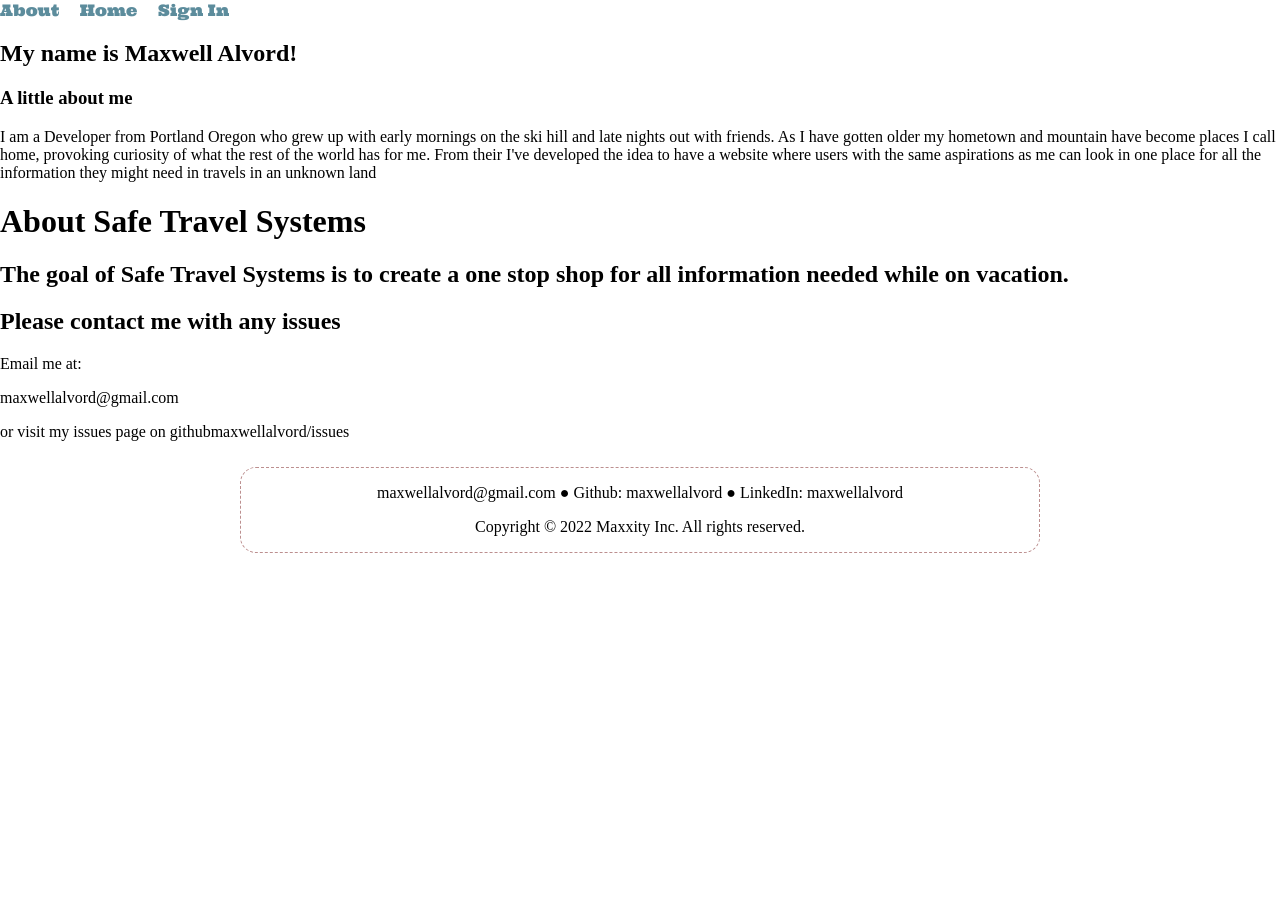
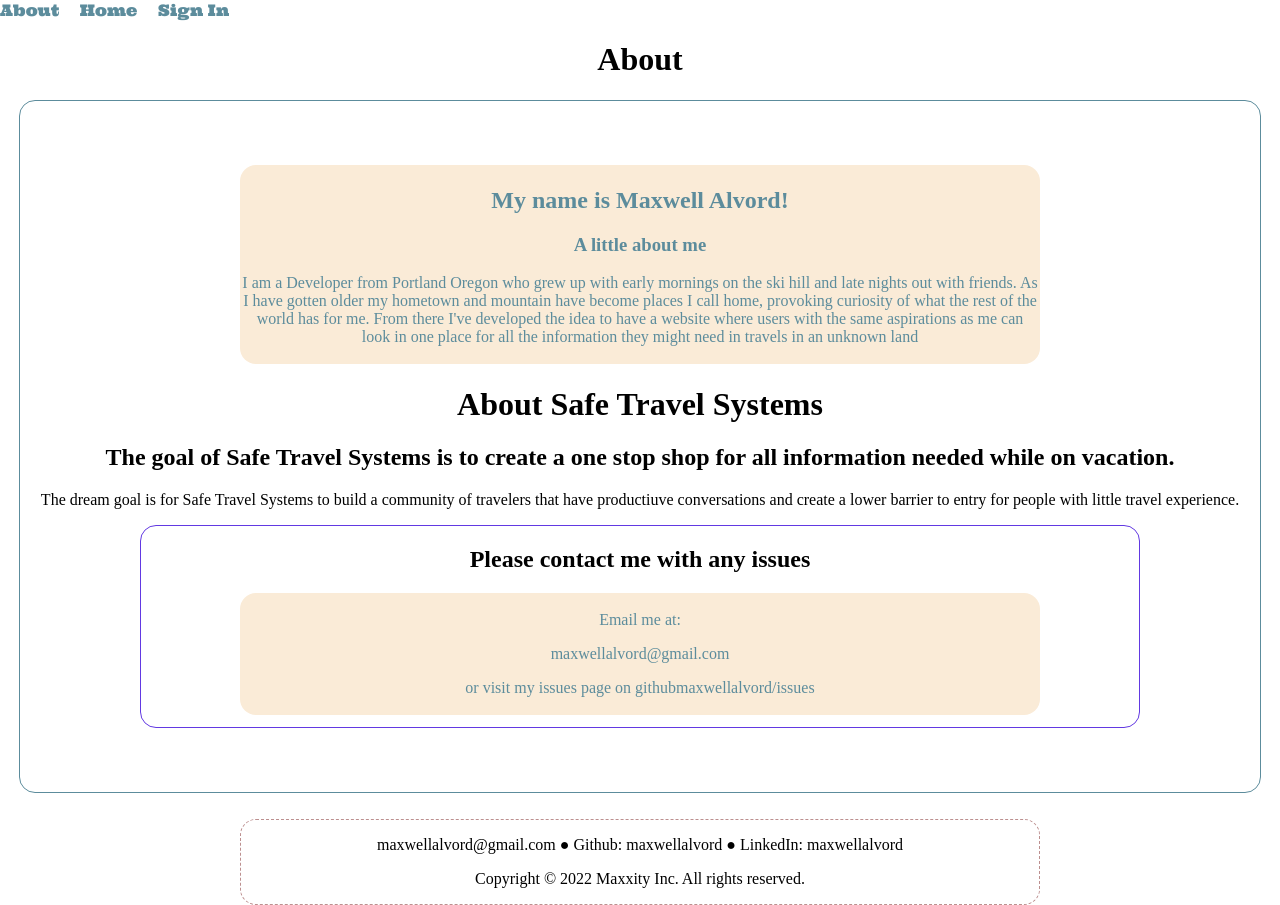
Before and after one commit to maxwellalvord/Safe-Travel-Systems, a Next.js app: page /about in a window 1280 px wide. Before the commit the page ends 800 px from the top, so only its background shows below. Built offline with nearby package versions, Linux system fonts and the light colour scheme; a web font is replaced by a local one.

Commit message:
add styling to about page

```diff
--- a/pages/_app.js
+++ b/pages/_app.js
@@ -7,6 +7,7 @@ import '../styles/header.css'
 import '../styles/reusableForm.css'
 import Footer from './footer'
 import '../styles/footer.css'
+import '../styles/about.css'
 
 
 const Head = styled.a`
--- a/pages/about.js
+++ b/pages/about.js
@@ -1,10 +1,12 @@
 export default function About() {
   return (
+    <div className="aboutPageTitle">
+      <h1>About</h1>
       <div className="about">
         <div className="aboutMe">
           <h2>My name is Maxwell Alvord!</h2>
           <h3>A little about me</h3>
-        <p>I am a Developer from Portland Oregon who grew up with early mornings on the ski hill and late nights out with friends. As I have gotten older my hometown and mountain have become places I call home, provoking curiosity of what the rest of the world has for me. From their I've developed the idea to have a website where users with the same aspirations as me can look in one place for all the information they might need in travels in an unknown land</p>
+          <p>I am a Developer from Portland Oregon who grew up with early mornings on the ski hill and late nights out with friends. As I have gotten older my hometown and mountain have become places I call home, provoking curiosity of what the rest of the world has for me. From there I've developed the idea to have a website where users with the same aspirations as me can look in one place for all the information they might need in travels in an unknown land</p>
         </div>
         <div className="aboutTitle">
           <h1>About Safe Travel Systems</h1>
@@ -14,11 +16,10 @@ export default function About() {
             <h2>The goal of Safe Travel Systems is to create a one stop shop for all information needed while on vacation.</h2>
           </div>
           <div className="goalText">
-          <p></p>
+            <p>The dream goal is for Safe Travel Systems to build a community of travelers that have productiuve conversations and create a lower barrier to entry for people with little travel experience.</p>
           </div>
-        <div className="contact">
+          <div className="contactTitle">
             <h2>Please contact me with any issues</h2>
-        </div>
             <div className="contactInfo">
               <p>Email me at:</p>
               <a href = "mailto:maxwellalvord@gmail.com">maxwellalvord@gmail.com</a>
@@ -26,5 +27,7 @@ export default function About() {
             </div>
           </div>
         </div>
+      </div>
+    </div>
   )
 }
--- /dev/null
+++ b/styles/about.css
@@ -0,0 +1,42 @@
+.about {
+  text-align: center;
+  border: 1px solid #5c8c9c;
+  margin: 1.2rem;
+  margin-top: 1%;
+  padding-top: 5%;
+  padding-bottom: 5%;
+  border-radius: 1rem;
+}
+
+.aboutMe {
+  border: 2px solid transparent;
+  background-color: antiquewhite;
+  border-radius: 1rem;
+  color: #5c8c9c;
+  margin: auto;
+  text-align: center;
+  width: 800px;
+}
+
+.contactTitle {
+  text-align: center;
+  border: 1px solid #6239E2;
+  width: 1000px;
+  margin: auto;
+  padding-bottom: 1%;
+  border-radius: 1rem;
+}
+
+.contactInfo {
+  border: 2px solid transparent;
+  background-color: antiquewhite;
+  border-radius: 1rem;
+  color: #5c8c9c;
+  margin: auto;
+  text-align: center;
+  width: 800px;
+}
+
+.aboutPageTitle {
+  text-align: center;
+}
--- a/styles/mainPage.css
+++ b/styles/mainPage.css
@@ -5,6 +5,7 @@
   margin-top: 5%;
   padding-top: 5%;
   padding-bottom: 5%;
+  border-radius: 1rem;
 }
 
 .expectList {
```
Lines whose indentation alone changed are shown as unchanged.
